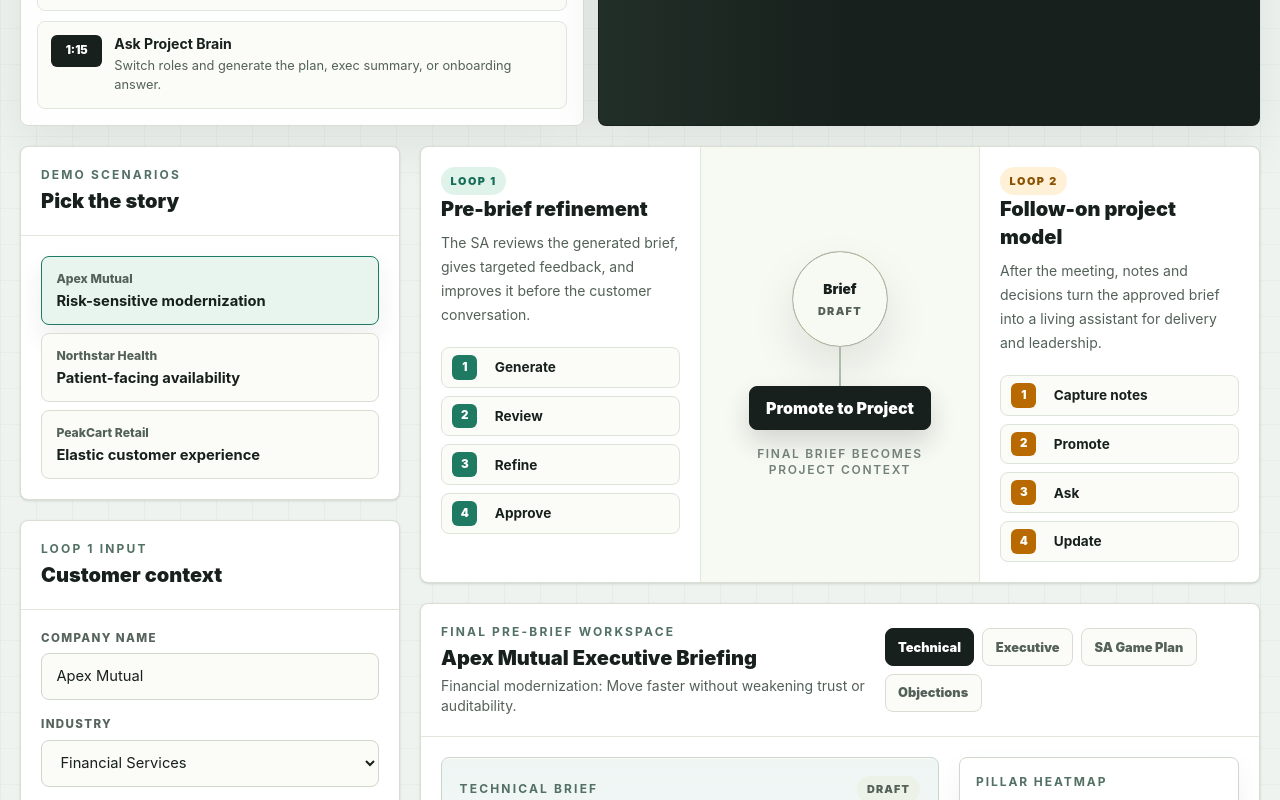
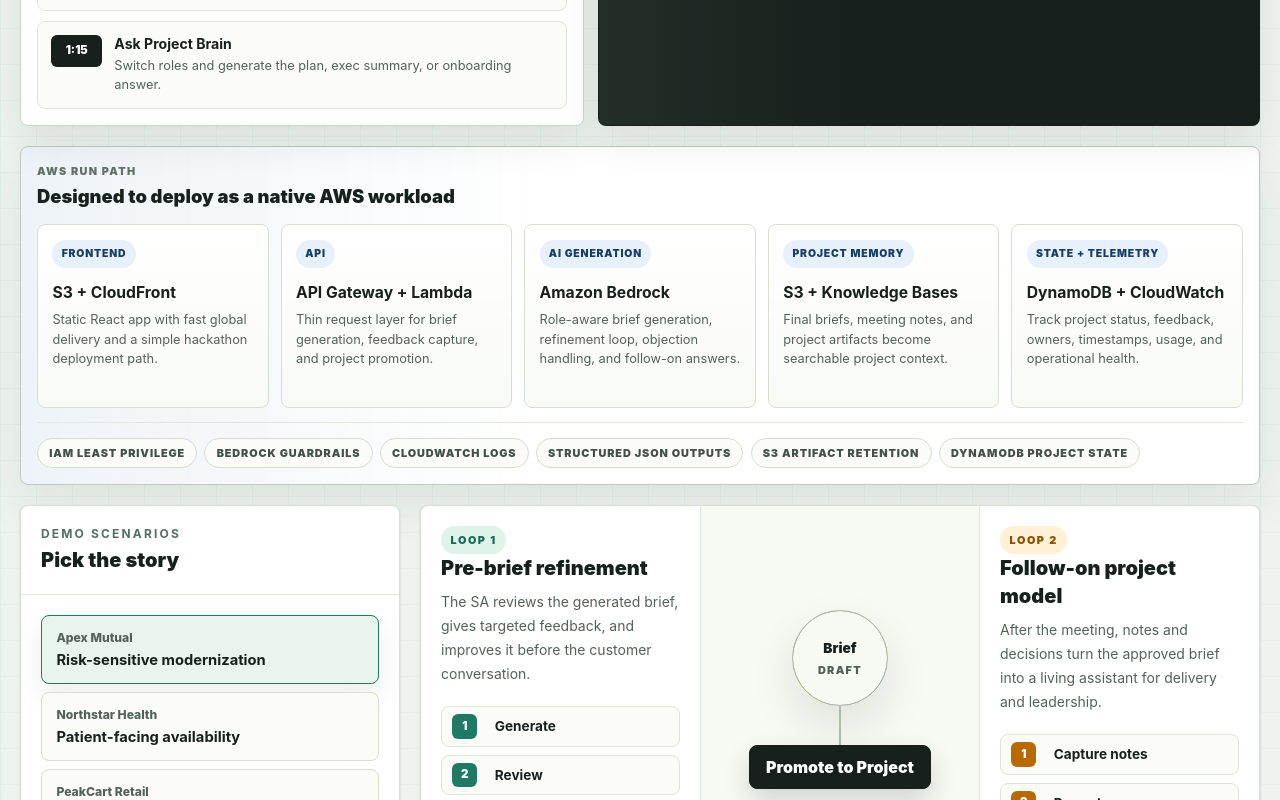
Before and after one commit to aadams35/Pilarprep, a Next.js app: page / in a window 1280 px wide. Shown: the part 980-1780 px from the top of the page. Built offline with nearby package versions, Linux system fonts and the light colour scheme.

Commit message:
Sharpen AWS deployment story

```diff
--- a/app/globals.css
+++ b/app/globals.css
@@ -255,11 +255,11 @@ body {
 }
 
 .demo-panel {
-  border: 1px solid #d8ded2;
+  border: 1px solid #cbd6c7;
   border-radius: 8px;
   background: rgba(255, 255, 255, 0.92);
   padding: 1rem;
-  box-shadow: 0 18px 50px rgba(23, 32, 28, 0.075);
+  box-shadow: 0 16px 38px rgba(23, 32, 28, 0.085);
 }
 
 .demo-panel-dark {
@@ -387,6 +387,87 @@ body {
   color: rgba(255, 255, 255, 0.68);
   padding: 0 0.62rem;
   font-size: 0.67rem;
+  font-weight: 900;
+  letter-spacing: 0.08em;
+  text-transform: uppercase;
+}
+
+.aws-runway {
+  border: 1px solid #bfcabe;
+  border-radius: 8px;
+  background:
+    linear-gradient(90deg, rgba(35, 103, 162, 0.08), transparent 42%),
+    #ffffff;
+  padding: 1rem;
+  box-shadow: 0 18px 48px rgba(23, 32, 28, 0.08);
+}
+
+.runway-grid {
+  display: grid;
+  grid-template-columns: repeat(5, minmax(0, 1fr));
+  gap: 0.75rem;
+  margin-top: 1rem;
+}
+
+.runway-card {
+  min-height: 11.5rem;
+  border: 1px solid #d8ded2;
+  border-radius: 8px;
+  background:
+    linear-gradient(180deg, rgba(255, 255, 255, 0.88), rgba(248, 250, 246, 0.96)),
+    #ffffff;
+  padding: 0.9rem;
+  box-shadow: inset 0 1px 0 rgba(255, 255, 255, 0.9);
+}
+
+.runway-card span {
+  display: inline-flex;
+  min-height: 1.75rem;
+  align-items: center;
+  border-radius: 999px;
+  background: #e8f1fb;
+  color: #163f64;
+  padding: 0 0.58rem;
+  font-size: 0.65rem;
+  font-weight: 950;
+  letter-spacing: 0.08em;
+  text-transform: uppercase;
+}
+
+.runway-card strong {
+  display: block;
+  margin-top: 0.95rem;
+  color: #17201c;
+  font-size: 0.98rem;
+  line-height: 1.25;
+}
+
+.runway-card p {
+  margin-top: 0.48rem;
+  color: #536158;
+  font-size: 0.8rem;
+  line-height: 1.52;
+}
+
+.production-strip {
+  display: flex;
+  flex-wrap: wrap;
+  gap: 0.45rem;
+  margin-top: 0.9rem;
+  border-top: 1px solid #e1e8dc;
+  padding-top: 0.9rem;
+}
+
+.production-strip span {
+  display: inline-flex;
+  min-height: 1.9rem;
+  align-items: center;
+  border: 1px solid #d4ded0;
+  border-radius: 999px;
+  background: #fbfcf8;
+  color: #435149;
+  padding: 0 0.7rem;
+  font-size: 0.68rem;
   font-weight: 900;
   letter-spacing: 0.08em;
   text-transform: uppercase;
@@ -1140,7 +1221,8 @@ button {
   .spotlight-grid,
   .demo-grid,
   .packet-grid,
-  .aws-spine {
+  .aws-spine,
+  .runway-grid {
     grid-template-columns: 1fr;
   }
 
@@ -1156,7 +1238,8 @@ button {
 
 @media (min-width: 641px) and (max-width: 1100px) {
   .demo-grid,
-  .packet-grid {
+  .packet-grid,
+  .runway-grid {
     grid-template-columns: repeat(2, minmax(0, 1fr));
   }
 
--- a/app/layout.tsx
+++ b/app/layout.tsx
@@ -2,9 +2,9 @@ import type { Metadata } from "next";
 import "./globals.css";
 
 export const metadata: Metadata = {
-  title: "PillarPrep | AWS SA Briefing Console",
+  title: "PillarPrep | AWS SA Briefing Copilot",
   description:
-    "A professional front end for generating, refining, and promoting AWS Solutions Architect briefs into project models.",
+    "An AWS-native briefing copilot for generating, refining, and promoting Solutions Architect briefs into delivery-ready project models.",
   icons: {
     icon: "/favicon.svg",
     shortcut: "/favicon.svg",
--- a/app/page.tsx
+++ b/app/page.tsx
@@ -235,6 +235,43 @@ const packetOutputs = [
     title: "Project handoff",
     detail: "Notes, decisions, owners, risks, timeline, and role-aware follow-on answers.",
   },
+];
+
+const awsRunway = [
+  {
+    layer: "Frontend",
+    service: "S3 + CloudFront",
+    detail: "Static React app with fast global delivery and a simple hackathon deployment path.",
+  },
+  {
+    layer: "API",
+    service: "API Gateway + Lambda",
+    detail: "Thin request layer for brief generation, feedback capture, and project promotion.",
+  },
+  {
+    layer: "AI generation",
+    service: "Amazon Bedrock",
+    detail: "Role-aware brief generation, refinement loop, objection handling, and follow-on answers.",
+  },
+  {
+    layer: "Project memory",
+    service: "S3 + Knowledge Bases",
+    detail: "Final briefs, meeting notes, and project artifacts become searchable project context.",
+  },
+  {
+    layer: "State + telemetry",
+    service: "DynamoDB + CloudWatch",
+    detail: "Track project status, feedback, owners, timestamps, usage, and operational health.",
+  },
+];
+
+const productionChecks = [
+  "IAM least privilege",
+  "Bedrock Guardrails",
+  "CloudWatch logs",
+  "Structured JSON outputs",
+  "S3 artifact retention",
+  "DynamoDB project state",
 ];
 
 function cx(...classes: Array<string | false | null | undefined>) {
@@ -536,8 +573,8 @@ export default function Home() {
                 <strong>{selectedPillars.length}</strong>
               </div>
               <div className="mini-stat">
-                <span>Mode</span>
-                <strong>Bedrock</strong>
+                <span>Runtime</span>
+                <strong>AWS</strong>
               </div>
             </div>
           </div>
@@ -625,6 +662,29 @@ export default function Home() {
               <span>DynamoDB</span>
               <span>API Gateway</span>
             </div>
+          </div>
+        </div>
+      </section>
+
+      <section className="mx-auto max-w-7xl px-5 pt-5">
+        <div className="aws-runway">
+          <div className="section-head">
+            <p>AWS run path</p>
+            <h2>Designed to deploy as a native AWS workload</h2>
+          </div>
+          <div className="runway-grid">
+            {awsRunway.map((item) => (
+              <div key={item.layer} className="runway-card">
+                <span>{item.layer}</span>
+                <strong>{item.service}</strong>
+                <p>{item.detail}</p>
+              </div>
+            ))}
+          </div>
+          <div className="production-strip">
+            {productionChecks.map((check) => (
+              <span key={check}>{check}</span>
+            ))}
           </div>
         </div>
       </section>
@@ -1002,13 +1062,15 @@ export default function Home() {
                 <div className="p-5">
                   <div className="architecture-map">
                     {[
-                      "React",
+                      "S3 + CloudFront",
                       "API Gateway",
                       "Lambda",
                       "Bedrock",
                       "Knowledge Base",
-                      "S3 + DynamoDB",
+                      "DynamoDB",
+                      "S3 artifacts",
                       "Guardrails",
+                      "CloudWatch",
                     ].map((service, index) => (
                       <div key={service} className="architecture-node">
                         <span>{index + 1}</span>
```
Also changed, not shown: 1 other file (tests, documents, lock files or other folders).
